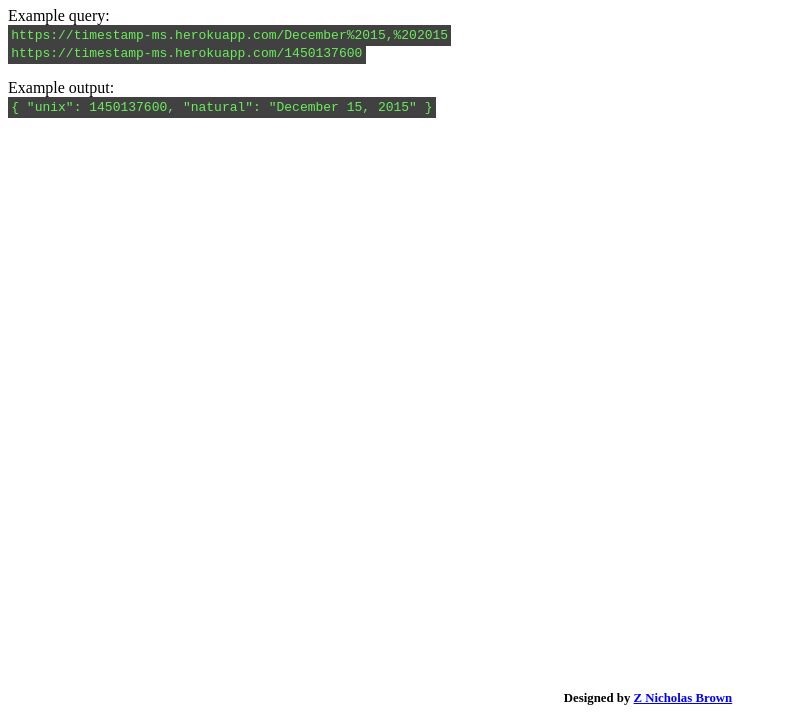
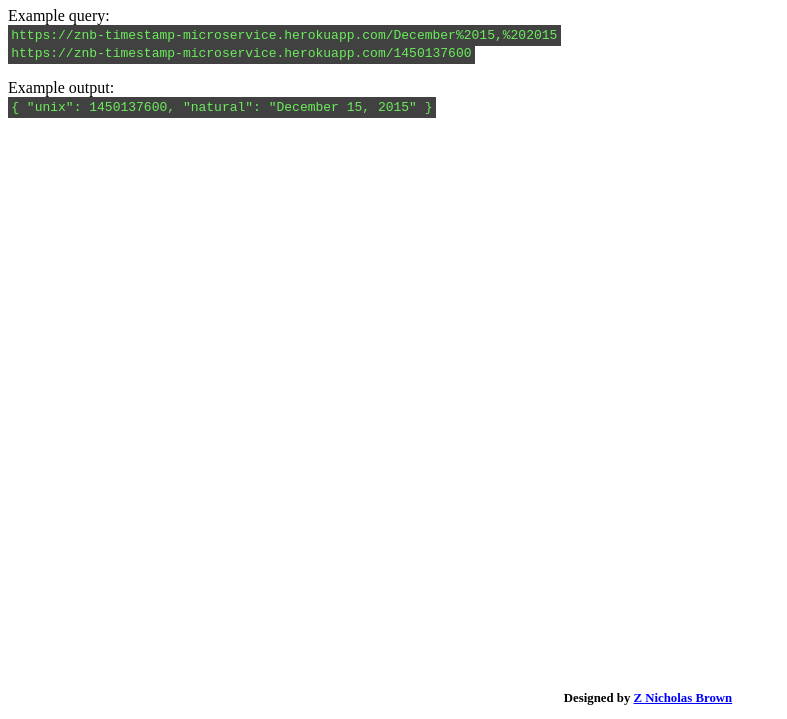
Before and after one commit to znicholasbrown/timestamp-microservice, a website: page views/index.html in a window 1280 px wide. Shown: the part 81-800 px from the top of the page, without its empty margins (0-787 px from the left). Drawn offline with nearby package versions, Linux system fonts and the light colour scheme.

Commit message:
Changed index files

```diff
--- a/views/index.html
+++ b/views/index.html
@@ -19,8 +19,8 @@
       <p>
         <div>
           Example query: <br/>
-        <code>https://timestamp-ms.herokuapp.com/December%2015,%202015</code><br/>
-        <code>https://timestamp-ms.herokuapp.com/1450137600</code>
+        <code>https://znb-timestamp-microservice.herokuapp.com/December%2015,%202015</code><br/>
+        <code>https://znb-timestamp-microservice.herokuapp.com/1450137600</code>
         </div>
         <br/>
         <div>
```
